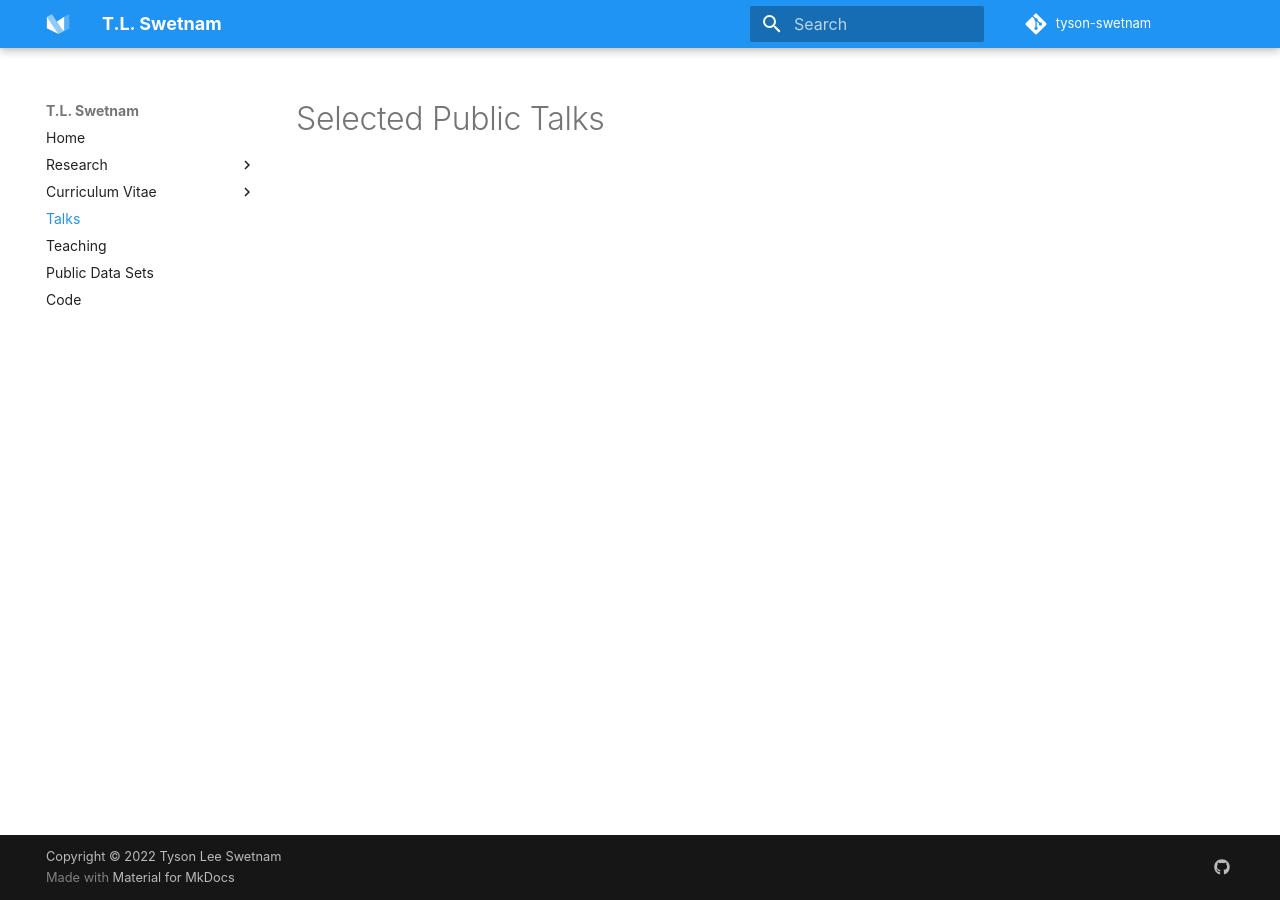
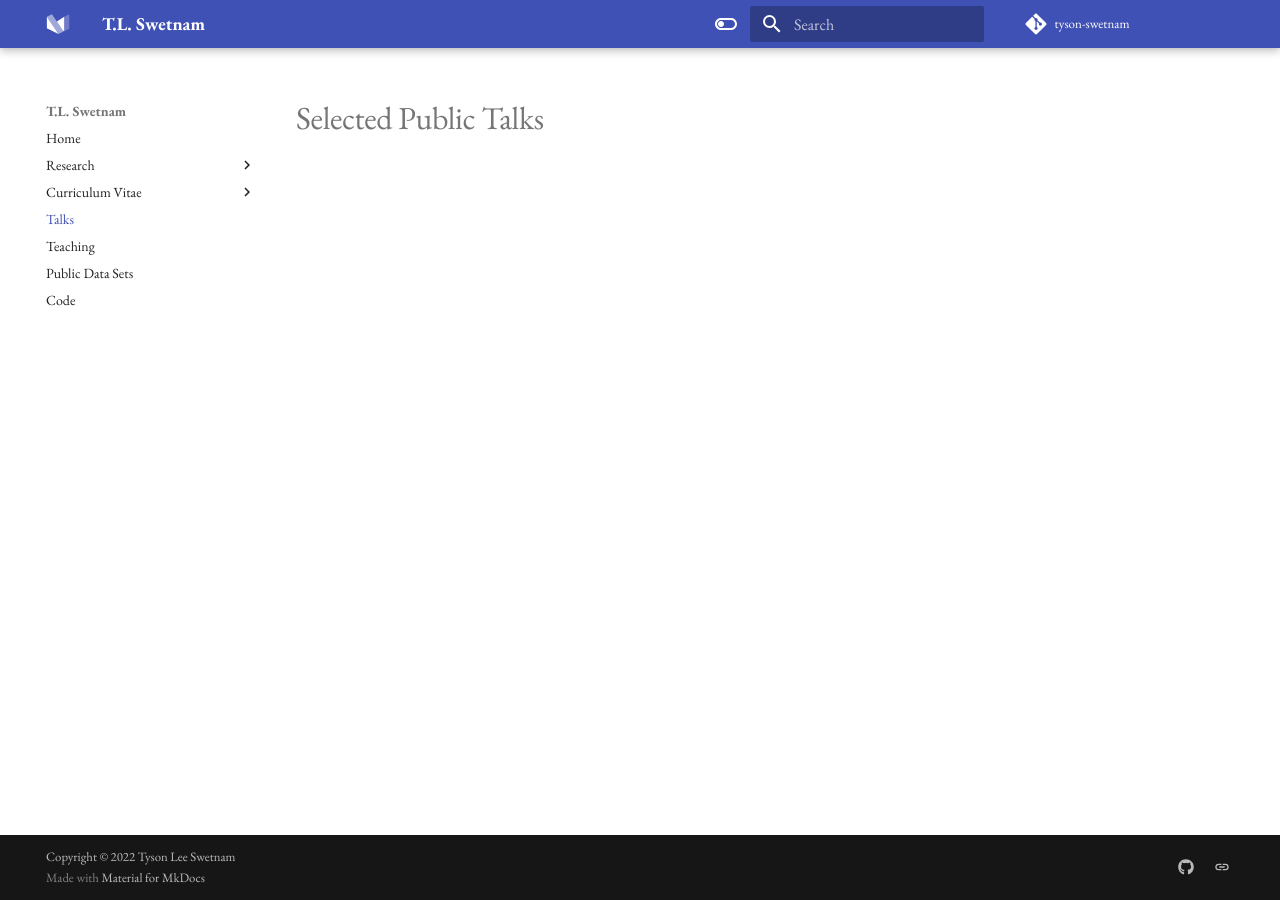
Before and after one commit to tyson-swetnam/new-website, an MkDocs documentation site: the page built from docs/talks.md, in a window 1280 px wide. Built offline with MkDocs 1.6.1 and Material for MkDocs 9.7.7, drawn with Linux system fonts in a browser that asks for light colours; some web fonts are replaced; comment, search, counter and statistics services are not loaded.

Commit message:
Update mkdocs.yml

```diff
--- a/mkdocs.yml
+++ b/mkdocs.yml
@@ -11,6 +11,7 @@
 copyright: 'Copyright &copy; 2022 Tyson Lee Swetnam'
 
 # Configuration
+
 theme:
   name: 'material'
 
@@ -25,11 +26,16 @@
   # Default values, taken from mkdocs_theme.yml
   language: en
   palette:
-    scheme: default
-    primary: blue
-    accent: pink
+    - scheme: default
+      toggle:
+        icon: material/toggle-switch-off-outline
+        name: Switch to dark mode
+    - scheme: slate
+      toggle:
+        icon: material/toggle-switch
+        name: Switch to light mode
   font:
-    text: Google Sans
+    text: EB Garamond
     code: Regular
   favicon: assets/favicon.png
   icon:
@@ -40,6 +46,8 @@
   social:
     - icon: fontawesome/brands/github
       link: https://github.com/tyson-swetnam/
+    - icon: fontawesome/brans/twitter
+      link: https://twitter/tswetnam
 
 # Extensions
 markdown_extensions:
```
